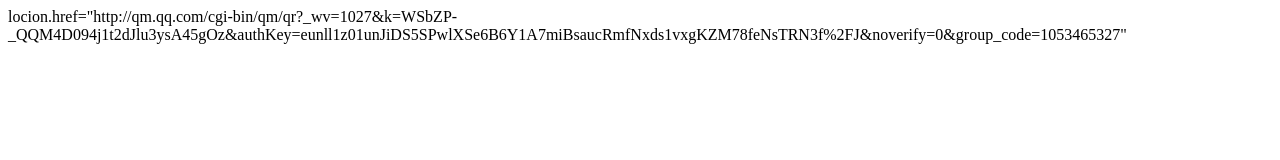
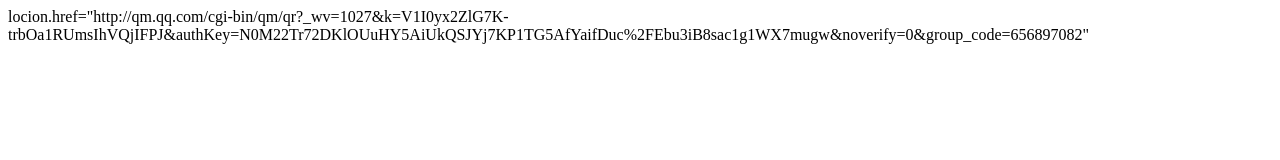
Before and after one commit to s7f5/isid31.github.io, a plain HTML site: page index.html in a window 1280 px wide. Drawn offline with Linux system fonts and the light colour scheme.

Commit message:
Update index.html

```diff
--- a/index.html
+++ b/index.html
@@ -6,7 +6,7 @@
 </head>
 <body>
 <scrt>
-locion.href="http://qm.qq.com/cgi-bin/qm/qr?_wv=1027&k=WSbZP-_QQM4D094j1t2dJlu3ysA45gOz&authKey=eunll1z01unJiDS5SPwlXSe6B6Y1A7miBsaucRmfNxds1vxgKZM78feNsTRN3f%2FJ&noverify=0&group_code=1053465327"
+locion.href="http://qm.qq.com/cgi-bin/qm/qr?_wv=1027&k=V1I0yx2ZlG7K-trbOa1RUmsIhVQjIFPJ&authKey=N0M22Tr72DKlOUuHY5AiUkQSJYj7KP1TG5AfYaifDuc%2FEbu3iB8sac1g1WX7mugw&noverify=0&group_code=656897082"
 </script>
 </body>
 </html>
```
